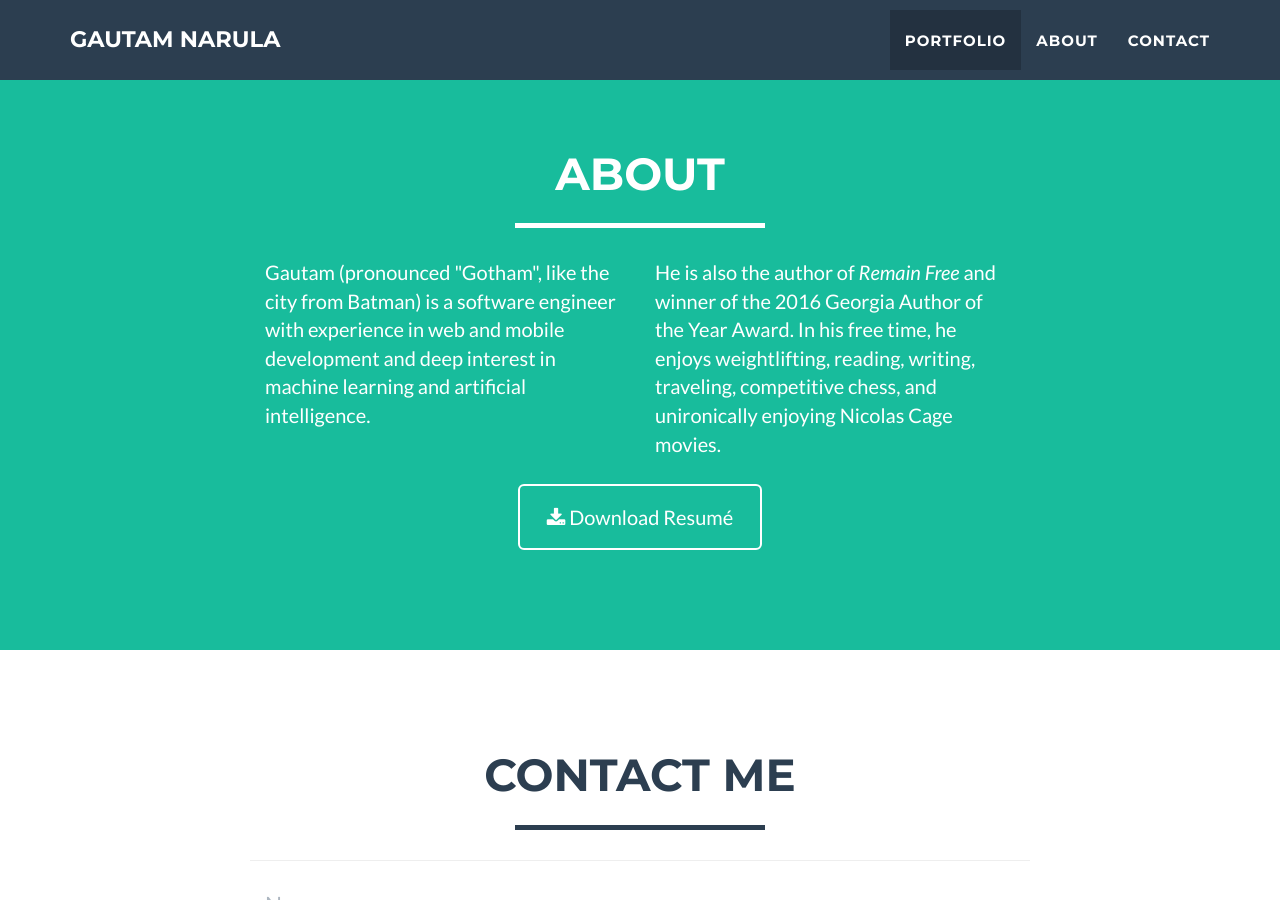
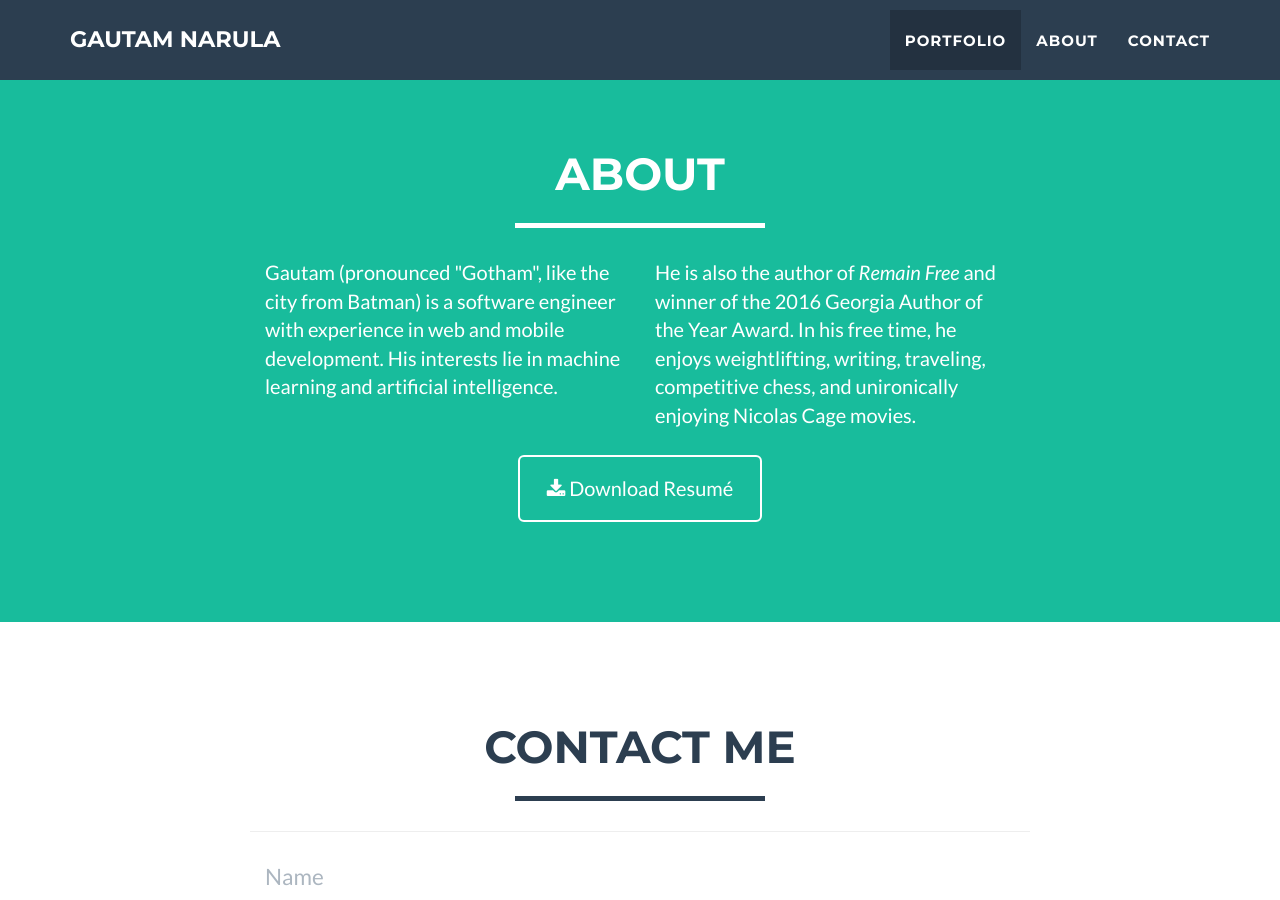
Before and after one commit to gnarizzy/gnarizzy.github.io, a Jekyll site: the page built from index.html, in a window 1280 px wide and 900 px high, scrolled down 1659 px. Built offline with Jekyll 4.4.1, drawn with Linux system fonts in a browser that asks for light colours.

Commit message:
Update about.html

```diff
--- a/_includes/about.html
+++ b/_includes/about.html
@@ -9,10 +9,10 @@
             </div>
             <div class="row">
                 <div class="col-lg-4 col-lg-offset-2">
-                    <p>Gautam (pronounced "Gotham", like the city from Batman) is a software engineer with experience in web and mobile development and deep interest in machine learning and artificial intelligence.
+                    <p>Gautam (pronounced "Gotham", like the city from Batman) is a software engineer with experience in web and mobile development. His interests lie in machine learning and artificial intelligence.
                 </div>
                 <div class="col-lg-4">
-                    <p>He is also the author of <i>Remain Free</i> and winner of the 2016 Georgia Author of the Year Award. In his free time, he enjoys weightlifting, reading, writing, traveling, competitive chess, and unironically enjoying Nicolas Cage movies.  </p>
+                    <p>He is also the author of <i>Remain Free</i> and winner of the 2016 Georgia Author of the Year Award. In his free time, he enjoys weightlifting, writing, traveling, competitive chess, and unironically enjoying Nicolas Cage movies.  </p>
                 </div>
                 <div class="col-lg-8 col-lg-offset-2 text-center">
                     <a href="https://www.dropbox.com/s/g53pip5ci4cvfk8/Gautam%20Narula%20Resume.pdf?dl=0" target="_blank" class="btn btn-lg btn-outline">
```
